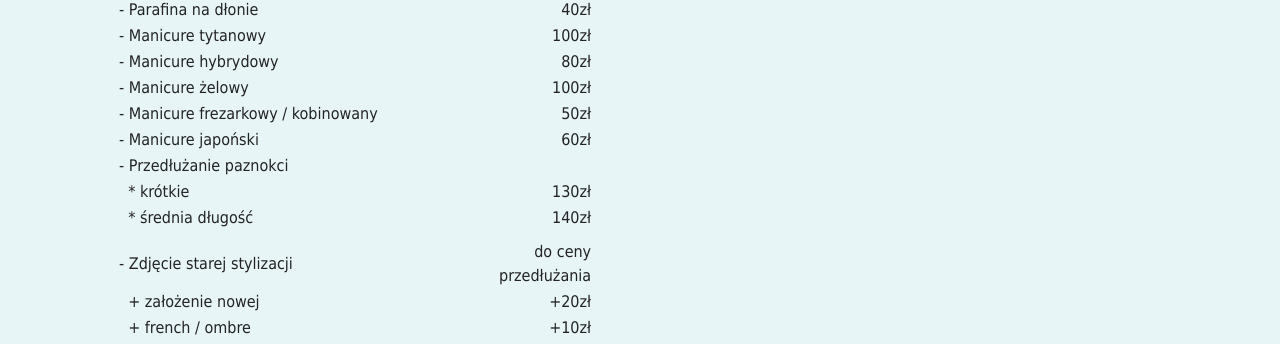
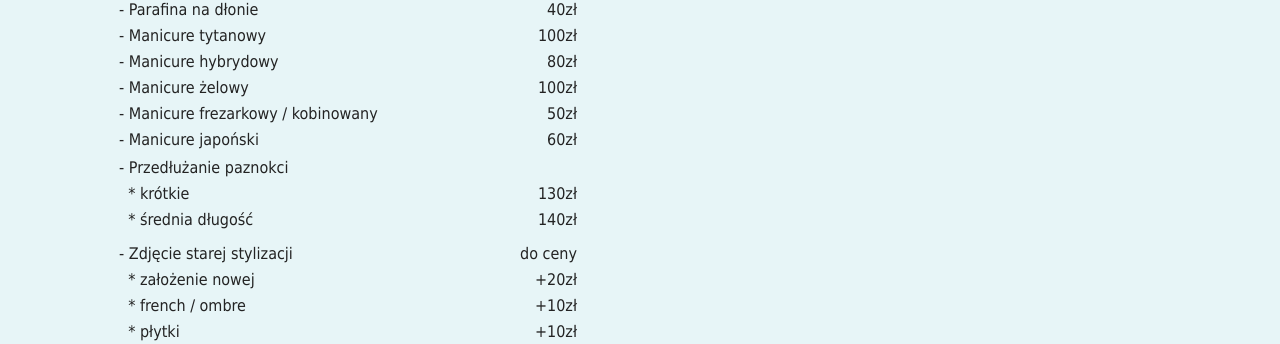
Before and after one commit to salon-kosmetyczny-evka/salon-kosmetyczny-evka.github.io, a plain HTML site: page cennik.html in a window 1280 px wide. Shown: the part 594-938 px from the top of the page. Drawn offline with Linux system fonts and the light colour scheme; a web font is replaced by a local one.

Commit message:
Update cennik.html

```diff
--- a/cennik.html
+++ b/cennik.html
@@ -131,6 +131,7 @@
                                            <tr><td>- Manicure żelowy</td><td align="right">100zł</td></tr>
                                            <tr><td>- Manicure frezarkowy / kobinowany</td><td align="right">50zł</td></tr>
                                            <tr><td>- Manicure japoński</td><td align="right">60zł</td></tr>
+                                           <tr><td> </td></tr>
                                            <tr><td>- Przedłużanie paznokci</td><td align="right"></td></tr>
                                            <tr><td>&nbsp;&nbsp;* krótkie</td><td align="right">130zł</td></tr>
                                            <tr><td>&nbsp;&nbsp;* średnia długość</td><td align="right">140zł</td></tr>
@@ -138,10 +139,10 @@
                                            <tr><td></td></tr>
                                            <tr><td></td></tr>
                                            <tr><td></td></tr>
-                                           <tr><td>- Zdjęcie starej stylizacji</td><td align="right">do ceny przedłużania</td></tr>
-                                           <tr><td>&nbsp;&nbsp;+ założenie nowej</td><td align="right">+20zł</td></tr>
-                                           <tr><td>&nbsp;&nbsp;+ french / ombre</td><td align="right">+10zł</td></tr>
-                                           <tr><td>&nbsp;&nbsp;+ płytki</td><td align="right">+10zł</td></tr>
+                                           <tr><td>- Zdjęcie starej stylizacji</td><td align="right">do ceny</td></tr>
+                                           <tr><td>&nbsp;&nbsp;* założenie nowej</td><td align="right">+20zł</td></tr>
+                                           <tr><td>&nbsp;&nbsp;* french / ombre</td><td align="right">+10zł</td></tr>
+                                           <tr><td>&nbsp;&nbsp;* płytki</td><td align="right">+10zł</td></tr>
                                            <tr><td></td></tr>
                                            <tr><td></td></tr>
                                            <tr><td></td></tr>
```
